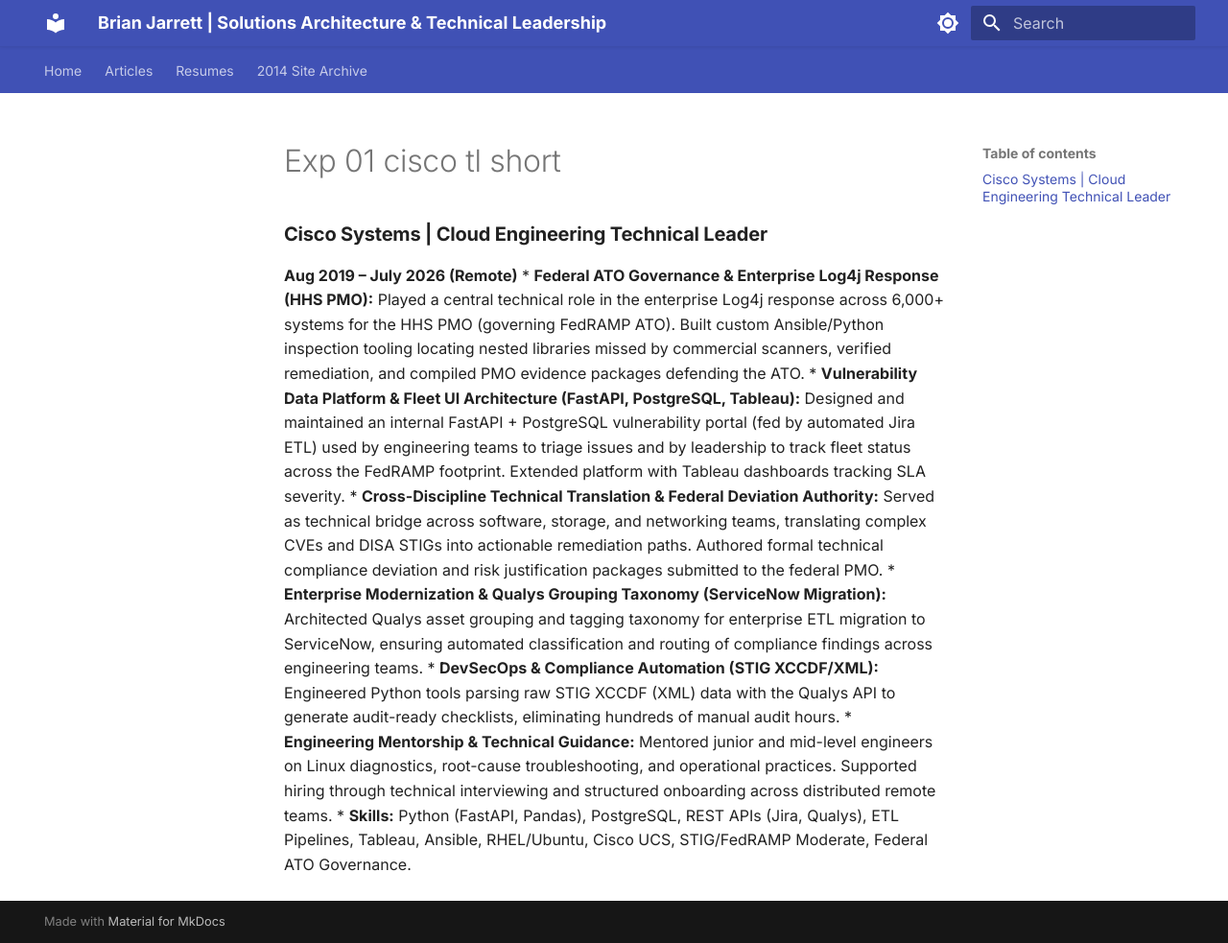
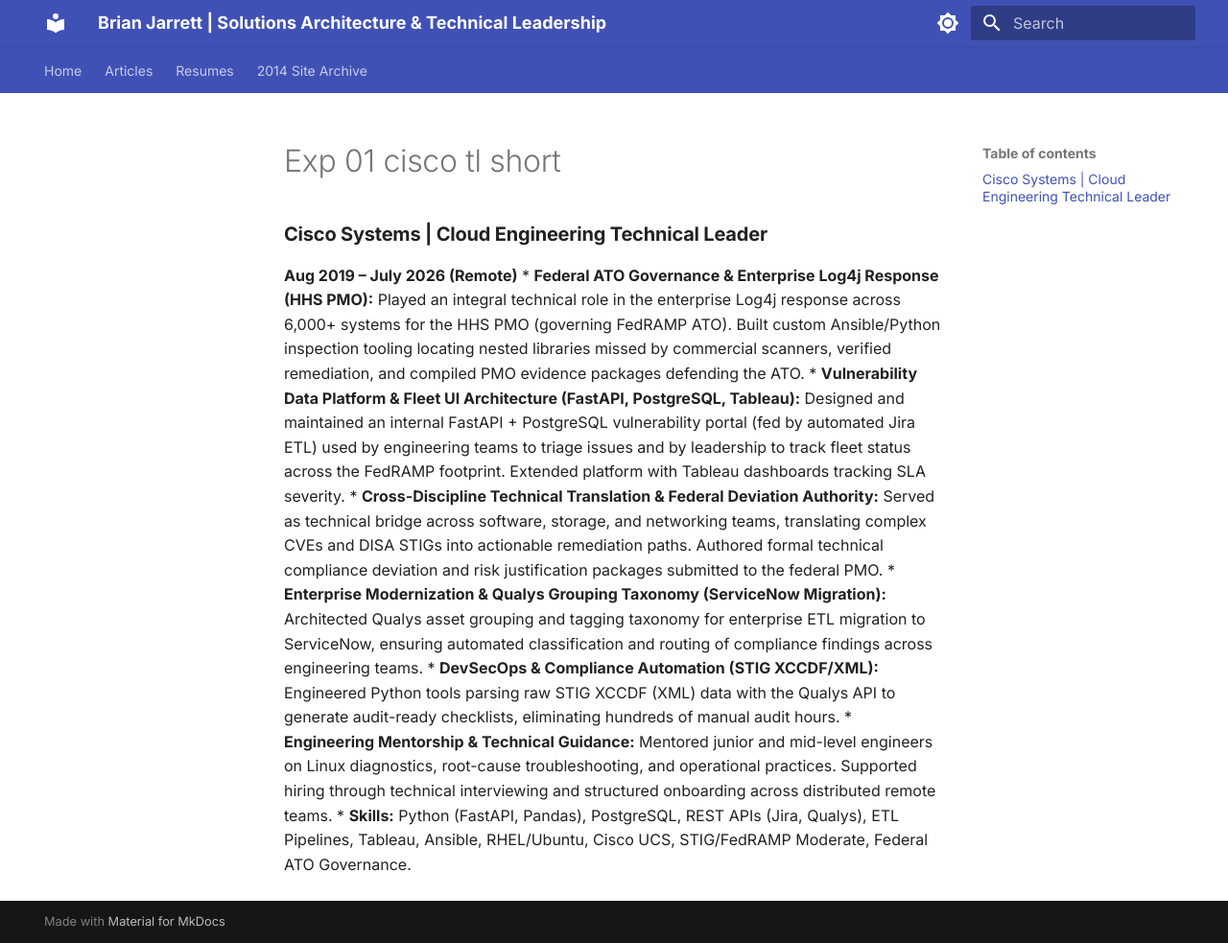
Before and after one commit to celttechie/celttechie.github.io, an MkDocs documentation site: the page built from docs/sections/exp_01_cisco_tl_short.md, in a window 1280 px wide and 983 px high. Shown: the whole window at 96% size. Built offline with MkDocs 1.6.1 and Material for MkDocs 9.7.7, drawn with Linux system fonts in a browser that asks for light colours.

Commit message:
docs(ssot): calibrate linkedin role text limits and harmonize authentic narrative
- Tighten cisco_tl linkedin_text to 1,949 chars (<2,000 char LinkedIn limit)
- Add tailored cisco_ce linkedin_text covering identity, compute, and bastion infrastructure (1,598 chars)
- Harmonize 'played an integral technical role' phrasing across Log4j narrative
- Recompile markdown sections via resume_tool

```diff
--- a/docs/sections/exp_01_cisco_tl_short.md
+++ b/docs/sections/exp_01_cisco_tl_short.md
@@ -1,6 +1,6 @@
 ### **Cisco Systems | Cloud Engineering Technical Leader**
 **Aug 2019 – July 2026 (Remote)**
-*   **Federal ATO Governance & Enterprise Log4j Response (HHS PMO):** Played a central technical role in the enterprise Log4j response across 6,000+ systems for the HHS PMO (governing FedRAMP ATO). Built custom Ansible/Python inspection tooling locating nested libraries missed by commercial scanners, verified remediation, and compiled PMO evidence packages defending the ATO.
+*   **Federal ATO Governance & Enterprise Log4j Response (HHS PMO):** Played an integral technical role in the enterprise Log4j response across 6,000+ systems for the HHS PMO (governing FedRAMP ATO). Built custom Ansible/Python inspection tooling locating nested libraries missed by commercial scanners, verified remediation, and compiled PMO evidence packages defending the ATO.
 *   **Vulnerability Data Platform & Fleet UI Architecture (FastAPI, PostgreSQL, Tableau):** Designed and maintained an internal FastAPI + PostgreSQL vulnerability portal (fed by automated Jira ETL) used by engineering teams to triage issues and by leadership to track fleet status across the FedRAMP footprint. Extended platform with Tableau dashboards tracking SLA severity.
 *   **Cross-Discipline Technical Translation & Federal Deviation Authority:** Served as technical bridge across software, storage, and networking teams, translating complex CVEs and DISA STIGs into actionable remediation paths. Authored formal technical compliance deviation and risk justification packages submitted to the federal PMO.
 *   **Enterprise Modernization & Qualys Grouping Taxonomy (ServiceNow Migration):** Architected Qualys asset grouping and tagging taxonomy for enterprise ETL migration to ServiceNow, ensuring automated classification and routing of compliance findings across engineering teams.
```
Also changed, not shown: docs/sections/exp_01_cisco_tl.md (+1 -1 lines), 1 other file.
